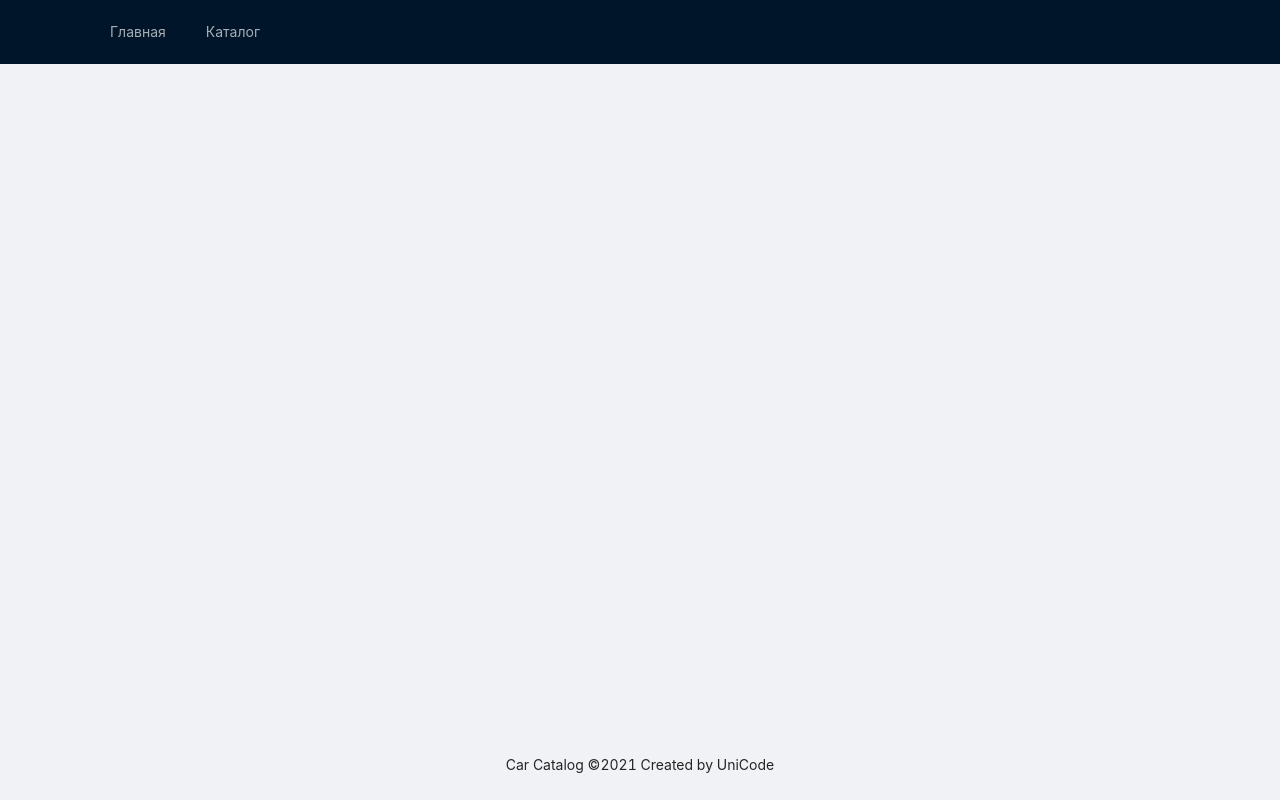
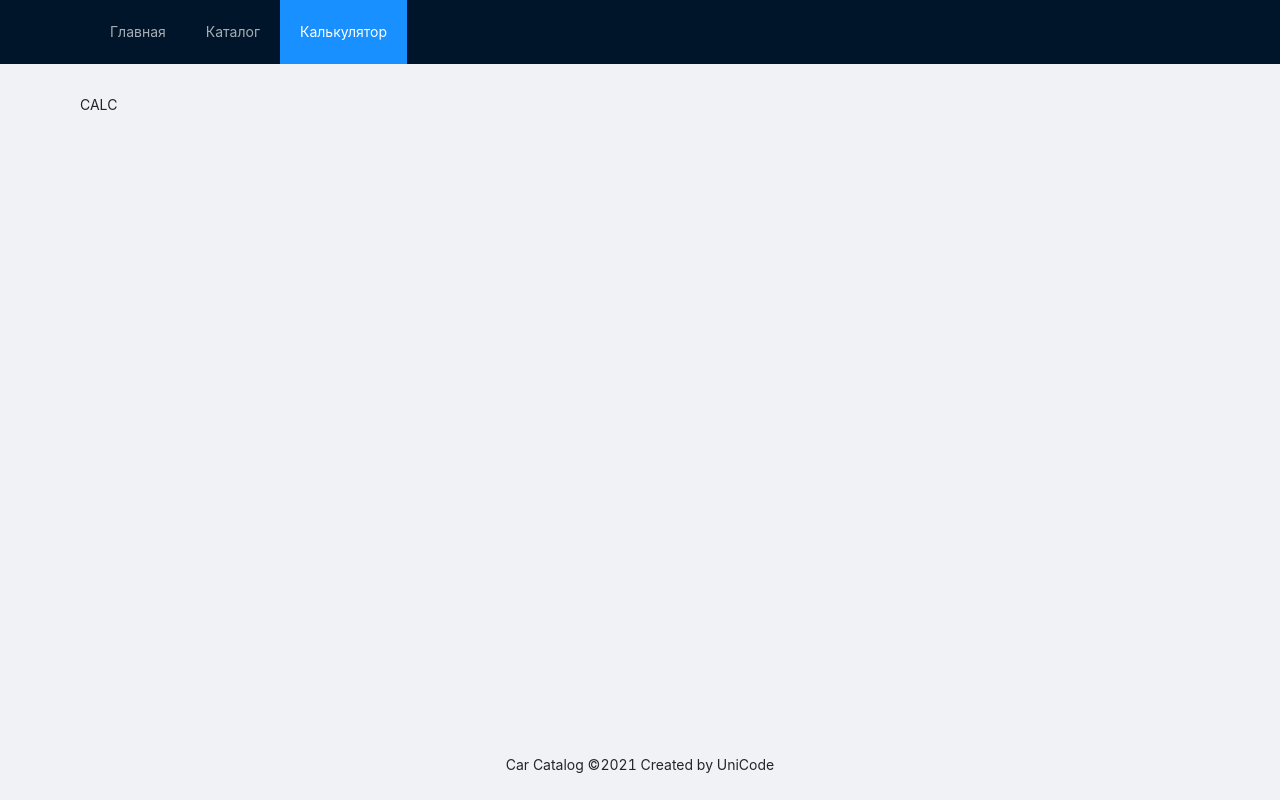
Before and after one commit to IT-UniCode/car-catalog-client, a React (Create React App) app: page /calc in a window 1280 px wide. Built offline with nearby package versions, Linux system fonts and the light colour scheme.

Commit message:
added calc-page route

```diff
--- a/src/Components/Header/index.tsx
+++ b/src/Components/Header/index.tsx
@@ -28,6 +28,9 @@ const CustomHeader: FC = () => {
           <Menu.Item key='/catalog'>
             <Link to='/catalog'>Каталог</Link>
           </Menu.Item>
+          <Menu.Item key='/calc'>
+            <Link to='/calc'>Калькулятор</Link>
+          </Menu.Item>
         </Menu>
       </div>
     </Header>
--- /dev/null
+++ b/src/Pages/CalcCustoms/index.tsx
@@ -0,0 +1,15 @@
+import React from 'react';
+
+import useStyles from './style';
+
+const CalcCustoms = () => {
+  const classes = useStyles();
+
+  return (
+    <div className={classes.root}>
+      CALC
+    </div>
+  );
+};
+
+export default CalcCustoms;
--- /dev/null
+++ b/src/Pages/CalcCustoms/style.ts
@@ -0,0 +1,9 @@
+import { createUseStyles } from 'react-jss';
+
+const useStyles = createUseStyles({
+  root: {
+
+  }
+});
+
+export default useStyles;
--- a/src/Routes/index.tsx
+++ b/src/Routes/index.tsx
@@ -5,6 +5,7 @@ import { Switch, Route } from 'react-router-dom';
 import Home from '../Pages/Home';
 import Catalog from '../Pages/Catalog';
 import VehiclePage from '../Pages/VehiclePage';
+import CalcCustoms from '../Pages/CalcCustoms';
 
 import useStyles from './style';
 
@@ -30,6 +31,11 @@ const ROUTES: IRoutes[] = [
     exact: false,
     componnent: <VehiclePage />,
   },
+  {
+    path: '/calc',
+    exact: false,
+    componnent: <CalcCustoms />,
+  },
 ];
 
 const Routes: FC = () => {
```
